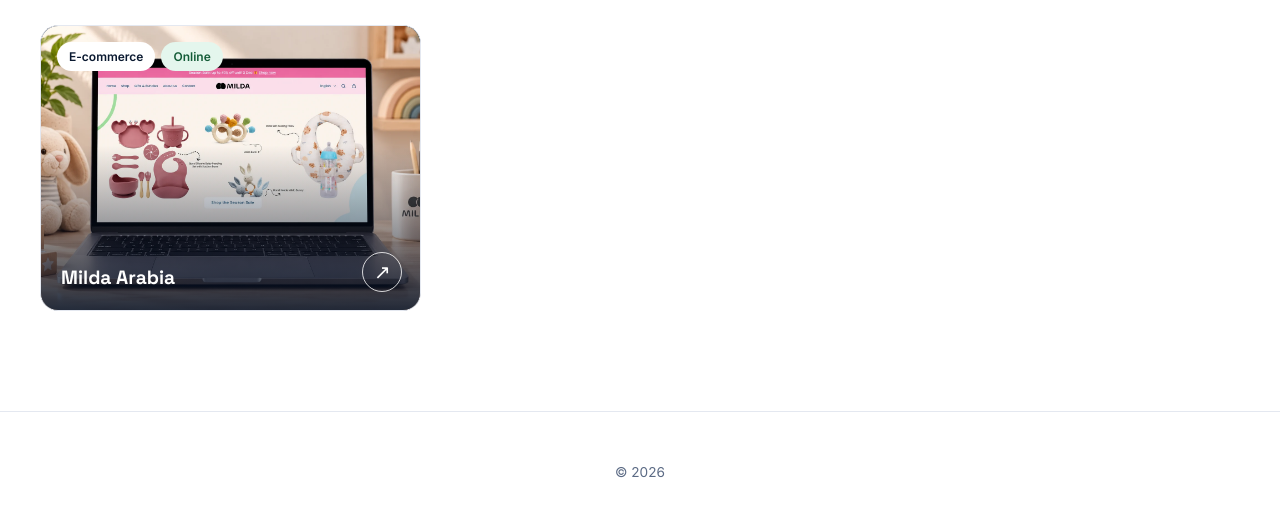
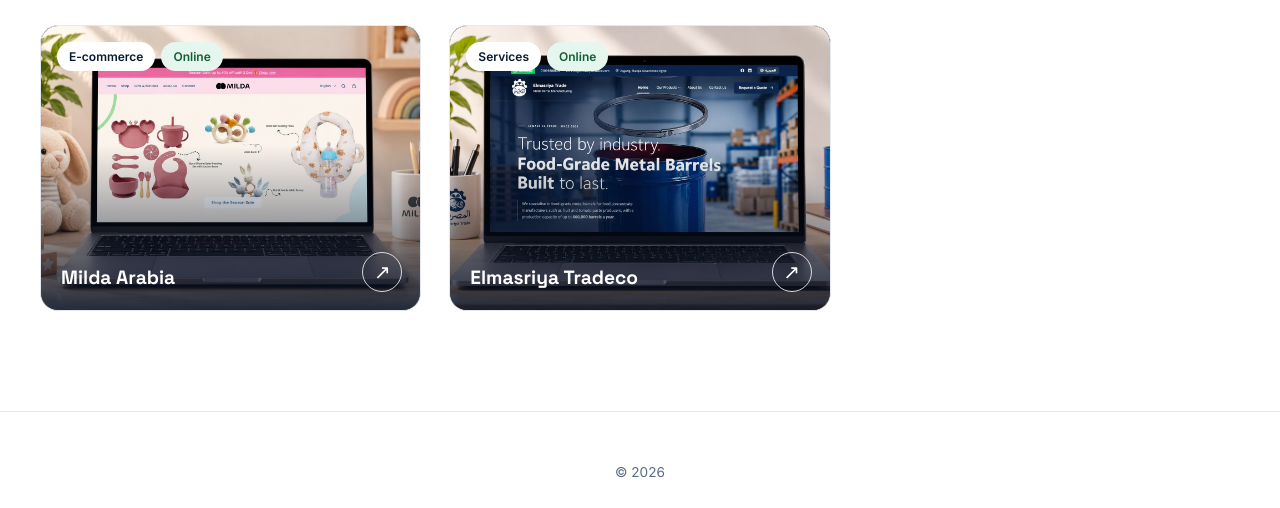
Before and after one commit to Mu-abdo/mhmd-portfolio, a plain HTML site: page index.html in a window 1280 px wide. Shown: the part 2576-3084 px from the top of the page. Drawn offline with Linux system fonts and the light colour scheme.

Commit message:
Add Elmasriya Trade portfolio project

```diff
--- a/index.html
+++ b/index.html
@@ -178,6 +178,10 @@
       <img src="img/milda-arabia.webp" alt="">
       <span class="card__label">Milda Arabia</span>
     </a>
+    <a class="card" data-category="services" href="https://elmasriyatradeco.com/en/" target="_blank" rel="noopener">
+      <img src="img/elmasriya-trade.webp" alt="">
+      <span class="card__label">Elmasriya Tradeco</span>
+    </a>
   </div>
 
   <p class="work__empty" role="status" hidden>No projects in this category yet.</p>
--- a/script.js
+++ b/script.js
@@ -23,7 +23,8 @@ const projects = {
   'asasegy.com': ['A website for ASAS Real Estate, showcasing the company and its property development offering.', 'Property showcase'],
   'acraft-eg.com': ['An Arabic automotive website for ACRAFT, using vehicle imagery and a clear presentation to introduce the business and its automotive offering.', 'Automotive website'],
   'mu-abdo.github.io': ['An Arabic website for بودكاست حقق, presenting the podcast through a dedicated web page.', 'Podcast website'],
-  'mildaarabia.com': ['An online store for Milda Arabia, presenting a collection of baby products.', 'Online store']
+  'mildaarabia.com': ['An online store for Milda Arabia, presenting a collection of baby products.', 'Online store'],
+  'elmasriyatradeco.com': ['A business website for Elmasriya Trade, presenting its metal barrel manufacturing and products.', 'Business website']
 };
 const matches = filter => card => filter === 'all' || card.dataset.category === filter;
 
```
Also changed, not shown: img/elmasriya-trade.webp (added).
